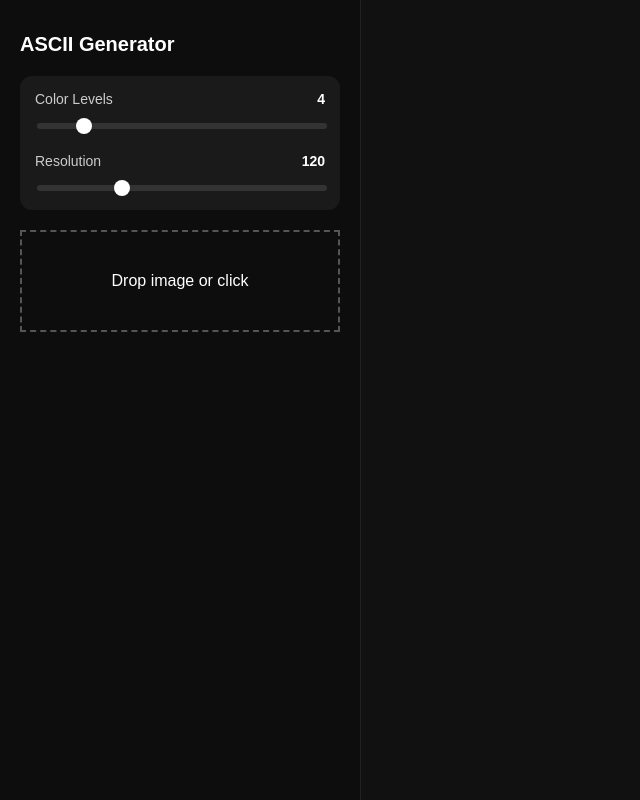
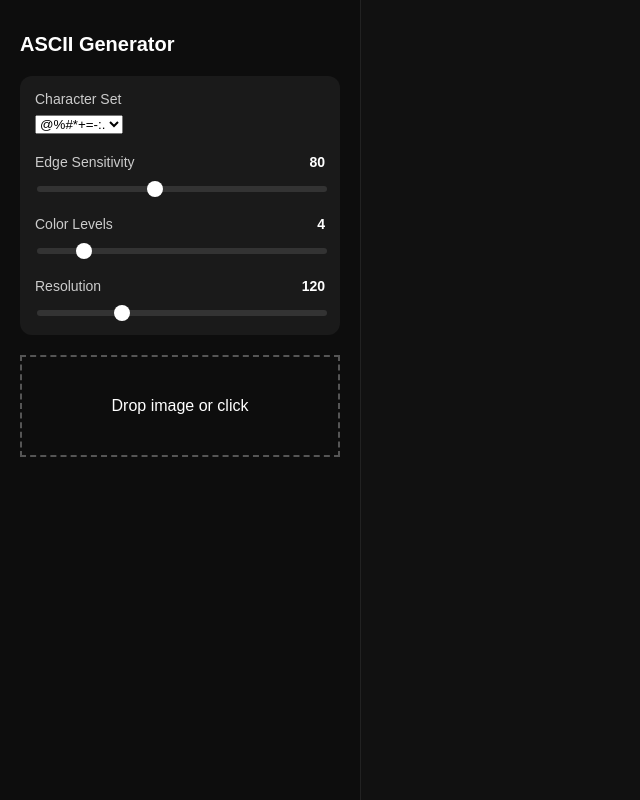
Before and after one commit to Vials-0/ascii-transformer, a React (Vite) app: page / in a window 1280 px wide. Shown: the whole page, without its empty margins (0-640 px from the left). Built offline with nearby package versions, Linux system fonts and the light colour scheme.

Commit message:
Add more generation options, character sets and edge sensitivity

```diff
--- a/src/App.jsx
+++ b/src/App.jsx
@@ -7,10 +7,14 @@ export default function App() {
   const {
     colors,
     width,
+    charset,
+    edgeThreshold,
     imageSrc,
     setFile,
     updateColors,
-    updateWidth
+    updateWidth,
+    updateCharset,
+    updateEdge
   } = useAscii();
 
   return (
@@ -21,8 +25,12 @@ export default function App() {
         <Controls
           colors={colors}
           width={width}
+          charset={charset}
+          edgeThreshold={edgeThreshold}
           onColorChange={updateColors}
           onWidthChange={updateWidth}
+          onCharsetChange={updateCharset}
+          onEdgeChange={updateEdge}
         />
 
         <DropZone onFile={setFile} />
--- a/src/ascii/generateAscii.js
+++ b/src/ascii/generateAscii.js
@@ -1,4 +1,10 @@
-const ASCII_CHARS = "@%#*+=-:. ";
+const CHARSETS = {
+    standard: "@%#*+=-:. ",
+    dense: "@#$%&",
+    minimal: ".- ",
+    blocks: "█▓▒░"
+  };
+
   const EDGE_CHARS = "@#%";
 
   const charWidth = 8;
@@ -49,15 +55,16 @@ function sobel(gray, width, height) {
           }
         }
 
-      const magnitude = Math.sqrt(sumX * sumX + sumY * sumY);
-      edges[y * width + x] = magnitude;
+        edges[y * width + x] = Math.sqrt(sumX * sumX + sumY * sumY);
       }
     }
 
     return edges;
   }
 
-export function generateASCII(img, width, colors) {
+  export function generateASCII(img, width, colors, charsetKey, edgeThreshold) {
+    const ASCII_CHARS = CHARSETS[charsetKey] || CHARSETS.standard;
+
     const aspect = img.height / img.width;
     const height = Math.floor(width * aspect);
 
@@ -87,8 +94,6 @@ export function generateASCII(img, width, colors) {
 
     ctx.font = `${charHeight}px monospace`;
     ctx.textBaseline = "top";
-
-  const edgeThreshold = 80;
 
     for (let y = 0; y < height; y++) {
       for (let x = 0; x < width; x++) {
--- a/src/components/Controls.jsx
+++ b/src/components/Controls.jsx
@@ -1,11 +1,44 @@
 export default function Controls({
     colors,
     width,
+    charset,
+    edgeThreshold,
     onColorChange,
-    onWidthChange
+    onWidthChange,
+    onCharsetChange,
+    onEdgeChange
 }) {
     return (
         <div className="controls">
+            <div className="control-group">
+                <div className="control-header">
+                    <span>Character Set</span>
+                </div>
+                <select
+                    value={charset}
+                    onChange={(e) => onCharsetChange(e.target.value)}
+                >
+                    <option value="standard">@%#*+=-:. </option>
+                    <option value="dense">@#$%&</option>
+                    <option value="minimal">.- </option>
+                    <option value="blocks">█▓▒░</option>
+                </select>
+            </div>
+
+            <div className="control-group">
+                <div className="control-header">
+                    <span>Edge Sensitivity</span>
+                    <span className="value">{edgeThreshold}</span>
+                </div>
+                <input
+                    type="range"
+                    min="0"
+                    max="200"
+                    value={edgeThreshold}
+                    onChange={(e) => onEdgeChange(parseInt(e.target.value))}
+                />
+            </div>
+
             <div className="control-group">
                 <div className="control-header">
                     <span>Color Levels</span>
--- a/src/hooks/useAscii.js
+++ b/src/hooks/useAscii.js
@@ -4,16 +4,30 @@ import { generateASCII } from "../ascii/generateAscii";
 export default function useAscii() {
   const [colors, setColors] = useState(4);
   const [width, setWidth] = useState(120);
+  const [charset, setCharset] = useState("standard");
+  const [edgeThreshold, setEdgeThreshold] = useState(80);
   const [imageSrc, setImageSrc] = useState(null);
 
   const fileRef = useRef(null);
 
-  const processImage = (file, newColors = colors, newWidth = width) => {
+  const processImage = (
+    file,
+    newColors = colors,
+    newWidth = width,
+    newCharset = charset,
+    newEdge = edgeThreshold
+  ) => {
     const img = new Image();
     img.src = URL.createObjectURL(file);
 
     img.onload = () => {
-      const result = generateASCII(img, newWidth, newColors);
+      const result = generateASCII(
+        img,
+        newWidth,
+        newColors,
+        newCharset,
+        newEdge
+      );
       setImageSrc(result);
     };
   };
@@ -26,20 +40,38 @@ export default function useAscii() {
 
   const updateColors = (val) => {
     setColors(val);
-    if (fileRef.current) processImage(fileRef.current, val, width);
+    if (fileRef.current)
+      processImage(fileRef.current, val, width, charset, edgeThreshold);
   };
 
   const updateWidth = (val) => {
     setWidth(val);
-    if (fileRef.current) processImage(fileRef.current, colors, val);
+    if (fileRef.current)
+      processImage(fileRef.current, colors, val, charset, edgeThreshold);
+  };
+
+  const updateCharset = (val) => {
+    setCharset(val);
+    if (fileRef.current)
+      processImage(fileRef.current, colors, width, val, edgeThreshold);
+  };
+
+  const updateEdge = (val) => {
+    setEdgeThreshold(val);
+    if (fileRef.current)
+      processImage(fileRef.current, colors, width, charset, val);
   };
 
   return {
     colors,
     width,
+    charset,
+    edgeThreshold,
     imageSrc,
     setFile,
     updateColors,
-    updateWidth
+    updateWidth,
+    updateCharset,
+    updateEdge
   };
 }
```
Lines whose indentation alone changed are shown as unchanged.
